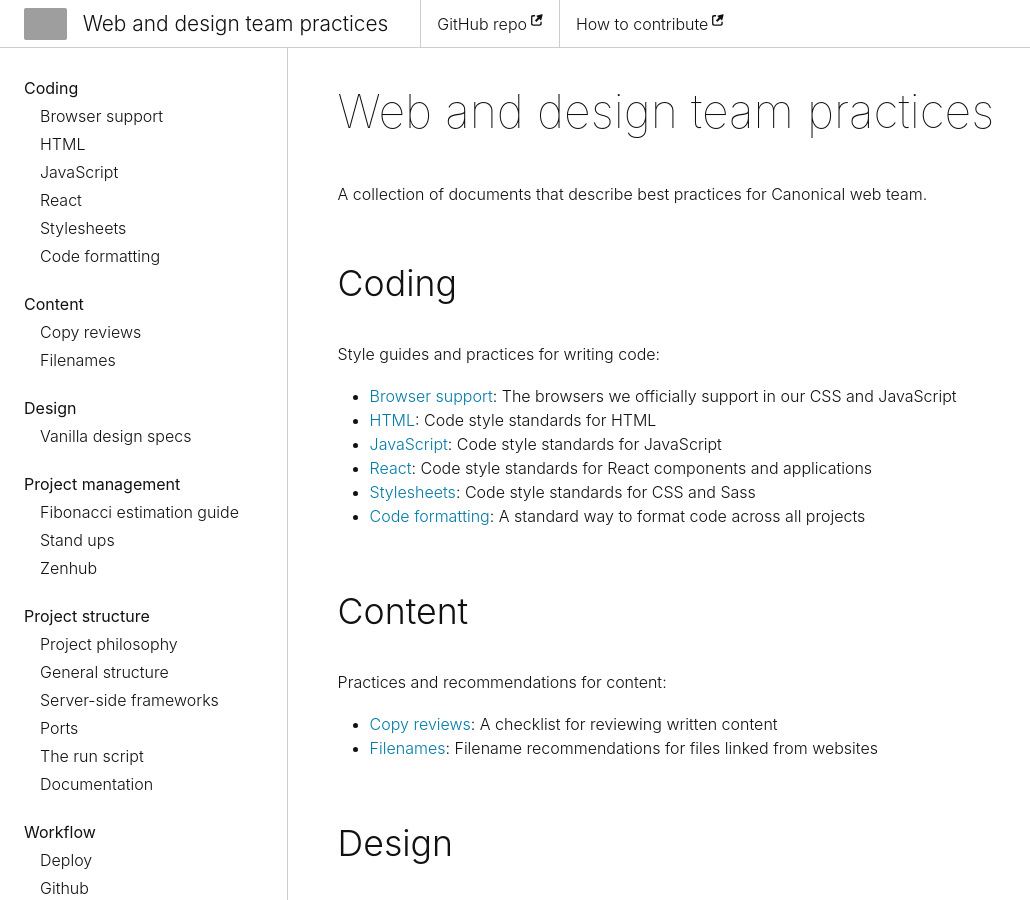
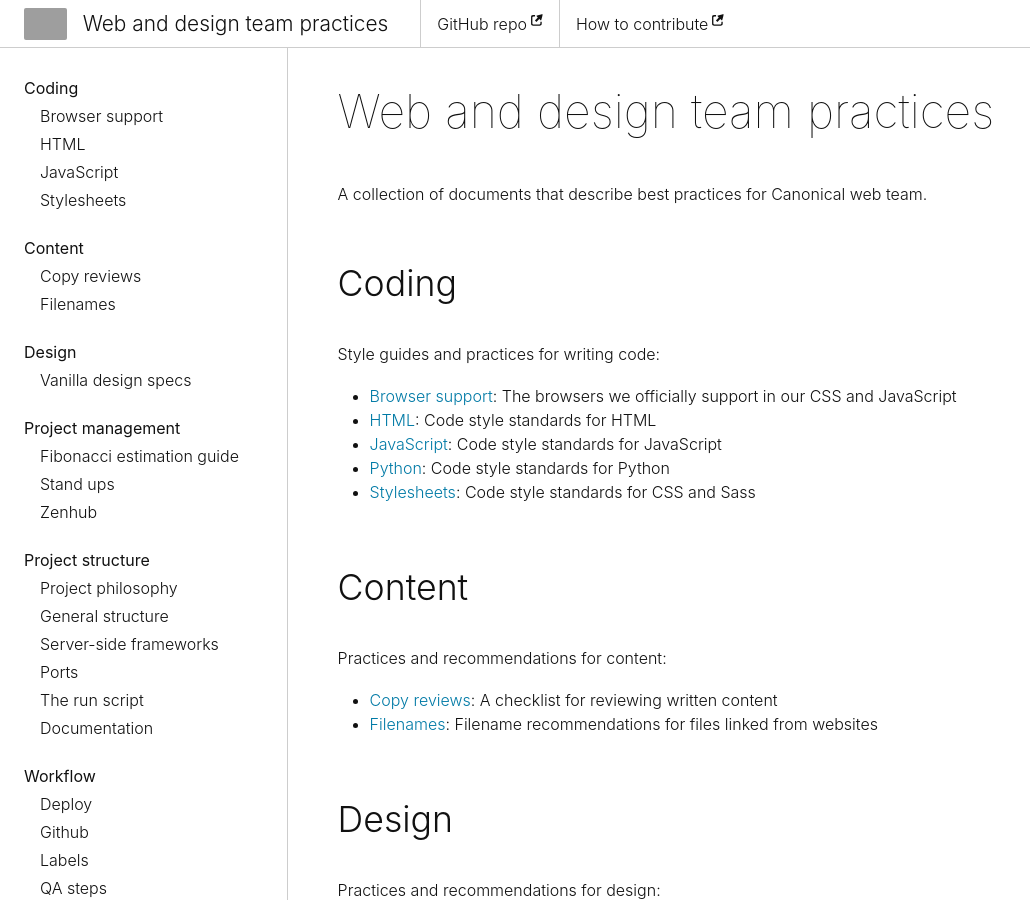
Before and after one commit to canonical-web-and-design/practices, a Jekyll site: the page built from index.md, in a window 1280 px wide and 900 px high. Shown: the whole window, without its empty margins (0-1030 px from the left). Built offline with Jekyll 4.4.1, drawn with Linux system fonts in a browser that asks for light colours; some web fonts are replaced; our own code applies the rules of GitHub Pages for plain Markdown files; grey boxes are pictures that could not be loaded.

Commit message:
update links

```diff
--- a/_layouts/base.html
+++ b/_layouts/base.html
@@ -64,9 +64,7 @@
                   <li class="p-sidebar-nav__item"><a class="p-link--soft" href="/practices/coding/browser-support">Browser support</a></li>
                   <li class="p-sidebar-nav__item"><a class="p-link--soft" href="/practices/coding/html">HTML</a></li>
                   <li class="p-sidebar-nav__item"><a class="p-link--soft" href="/practices/coding/javascript">JavaScript</a></li>
-                  <li class="p-sidebar-nav__item"><a class="p-link--soft" href="/practices/coding/react">React</a></li>
                   <li class="p-sidebar-nav__item"><a class="p-link--soft" href="/practices/coding/stylesheets">Stylesheets</a></li>
-                  <li class="p-sidebar-nav__item"><a class="p-link--soft" href="/practices/coding/code-formatting">Code formatting</a></li>
                 </ul>
               </li>
               <li class="p-sidebar-nav__item">
--- a/index.md
+++ b/index.md
@@ -19,9 +19,8 @@ Style guides and practices for writing code:
 - [Browser support](/practices/coding/browser-support): The browsers we officially support in our CSS and JavaScript
 - [HTML](/practices/coding/html): Code style standards for HTML
 - [JavaScript](/practices/coding/javascript): Code style standards for JavaScript
-- [React](/practices/coding/react): Code style standards for React components and applications
+- [Python](/practices/coding/python): Code style standards for Python
 - [Stylesheets](/practices/coding/stylesheets): Code style standards for CSS and Sass
-- [Code formatting](/practices/coding/code-formatting): A standard way to format code across all projects
 
 ## Content
 
```
